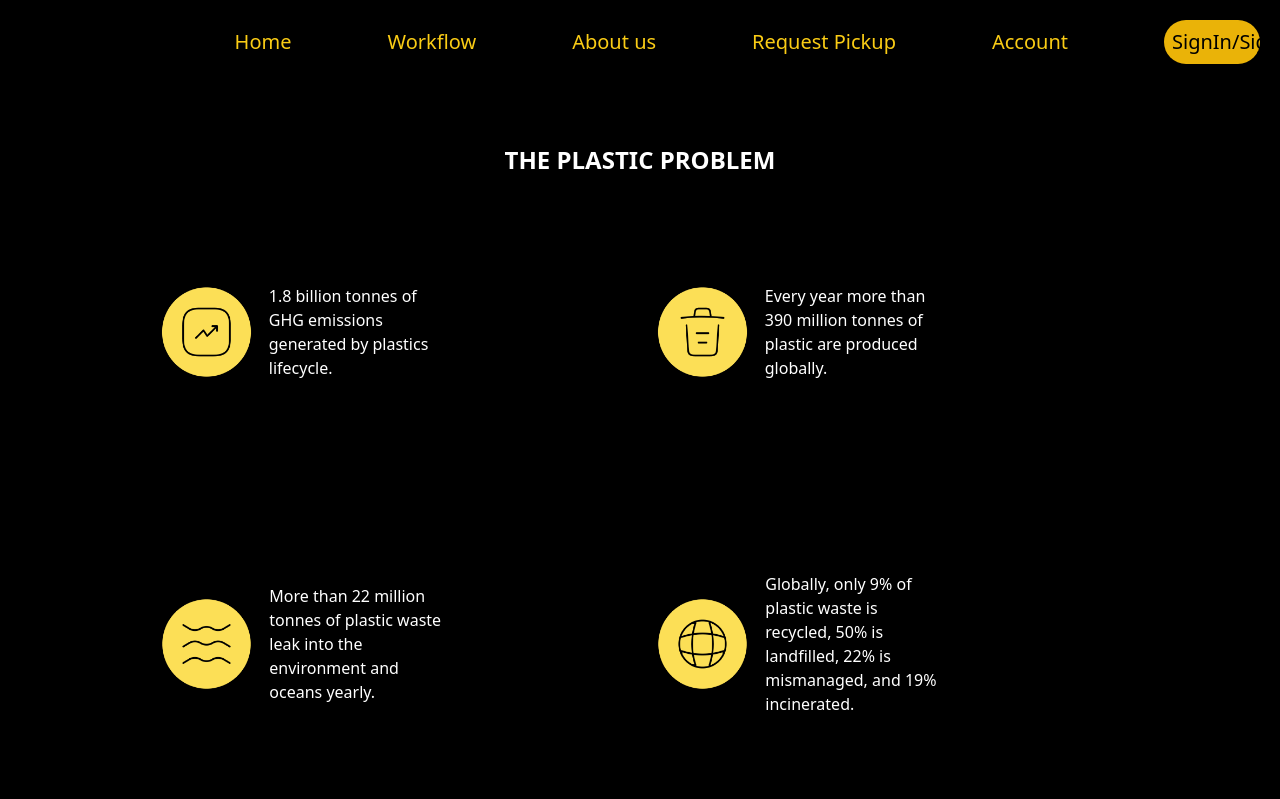
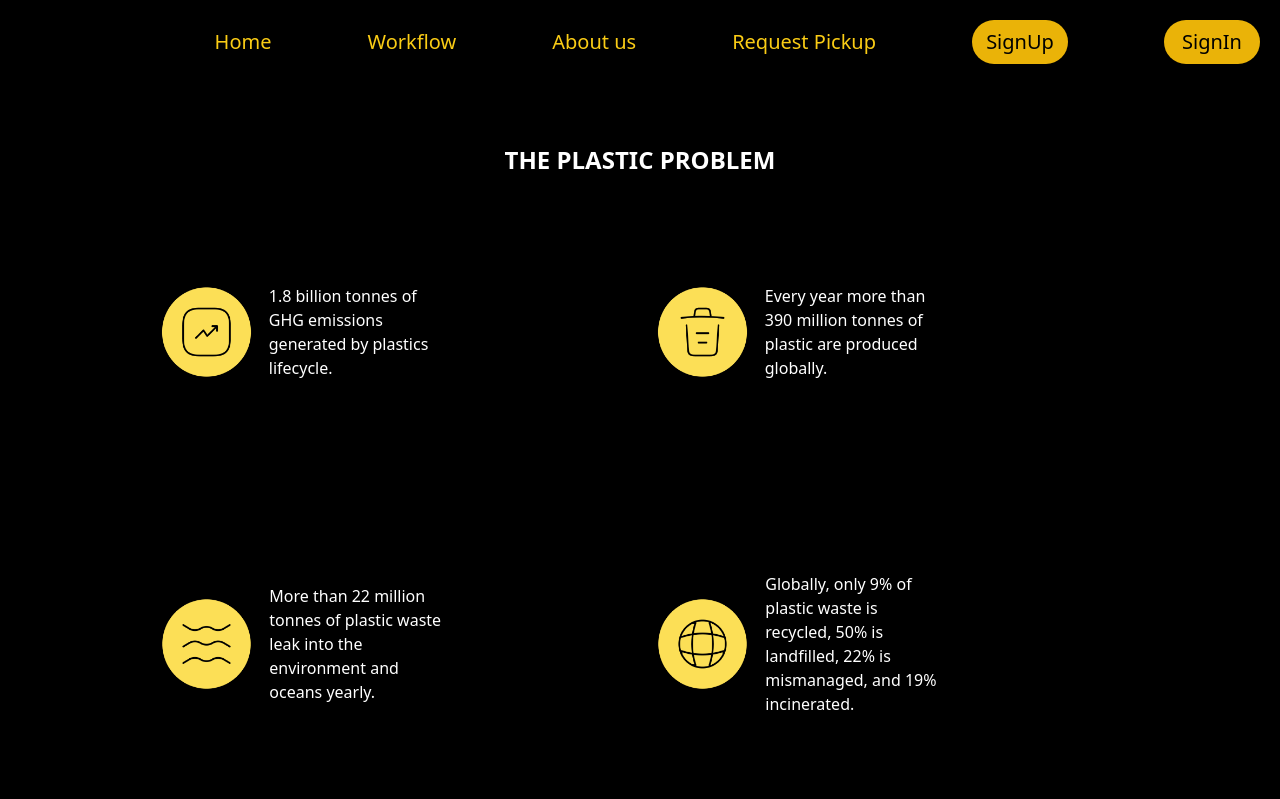
Before and after one commit to jagadeesh-debug/Recycle-Hub, a Django app: page / in a window 1280 px wide. Shown: the top 799 px of the page. Run offline with Django 5.2, Linux system fonts and the light colour scheme; some libraries are stand-ins or nearby versions.

Commit message:
userprofileupdate

```diff
--- a/hub/urls.py
+++ b/hub/urls.py
@@ -7,4 +7,6 @@ urlpatterns = [
     path("login", views.LoginView, name="login"),
     path("signup", views.SignupView, name="signup"),
     path("pickup", views.PickupView, name="pickup"),
+    path("user/<int:pk>", views.ProfileView.as_view(), name="profile"),
+    path("logout", views.Logout, name="logout"),
 ]
--- a/hub/views.py
+++ b/hub/views.py
@@ -1,8 +1,11 @@
 from django.shortcuts import render, redirect
-from django.contrib.auth import authenticate, login
+from django.views.generic import DetailView
+from django.contrib.auth import authenticate, login, logout
 from django.contrib.auth import get_user_model
-from .models import Custom_User
+from django.contrib.auth.models import User
 from .forms import Signup
+
+user = get_user_model
 
 
 # Create your views here.
@@ -32,5 +35,15 @@ def SignupView(request):
     return render(request, "signup.html", {"form": form})
 
 
+class ProfileView(DetailView):
+    model=User
+    template_name="Profile.html"
+
+
 def PickupView(request):
     return render(request, "pickup.html")
+
+
+def Logout(request):
+    logout(request)
+    return redirect("login")
--- a/recycle/urls.py
+++ b/recycle/urls.py
@@ -21,4 +21,5 @@ from django.urls import path, include
 urlpatterns = [
     path("admin/", admin.site.urls),
     path("", include("hub.urls"))
+
 ]
--- a/templates/index.html
+++ b/templates/index.html
@@ -57,11 +57,20 @@
                 <li class="hover:border-yellow-300"><a href="#home" class="text-yellow-400">Home</a></li>
                 <li><a href="#workflow" class="text-yellow-400">Workflow</a></li>
                 <li><a href="#about" class="text-yellow-400">About us</a></li>
-                <li><a href="{%url 'pickup'%}"class="text-yellow-400">Request Pickup</a></li>
-                <li><a href="#Myaccount" class="text-yellow-400">Account</a></li>
+                <li><a href="{%url 'pickup'%}" class="text-yellow-400">Request Pickup</a></li>
+                {%if user.is_authenticated%}
+                <li><a href="{%url 'profile' pk=request.user.pk%}" class="text-yellow-400">Account</a></li>
                 <li class="bg-yellow-500 w-24 text-lime-950 border border-none rounded-full text-center p-2 text-black">
-                    <button><a href="{%url 'login'%}" class="text-black">SignIn/SignUp</a></button>
+                    <button><a href="{%url 'logout'%}" class="text-black">Logout</a></button>
                 </li>
+                {%else%}
+                <li class="bg-yellow-500 w-24 text-lime-950 border border-none rounded-full text-center p-2 text-black">
+                    <button><a href="{%url 'signup'%}" class="text-black">SignUp</a></button>
+                </li>
+                <li class="bg-yellow-500 w-24 text-lime-950 border border-none rounded-full text-center p-2 text-black">
+                    <button><a href="{%url 'login'%}" class="text-black">SignIn</a></button>
+                </li>
+                {%endif%}
             </ul>
 
 
@@ -132,8 +141,8 @@
             <div class="relative w-full max-w-4xl px-4 py-8  ">
                 <div
                     class="flex flex-col items-end  md:ml-80 md:flex-row md:items-start md:space-x-8 relative mb-[5em]">
-                    <img src="{% static "images/f.jpg"%}" class="w-24 h-24 md:ml-28 md:w-32 md:h-32 rounded-full mb-4 md:mb-0"
-                        alt="Waste Collection">
+                    <img src="{% static "images/f.jpg"%}"
+                        class="w-24 h-24 md:ml-28 md:w-32 md:h-32 rounded-full mb-4 md:mb-0" alt="Waste Collection">
                     <div class="max-w-md md:ml-56">
                         <h3 class="text-yellow-400 text-xl md:text-2xl font-bold mb-2">WASTE COLLECTION</h3>
                         <p class="text-md text-pretty left-1/2">Involves gathering, and transporting discarded plastics
@@ -156,8 +165,8 @@
 
                 <div
                     class="flex flex-col items-end  md:ml-80 md:flex-row md:items-start md:space-x-8 relative mb-[5em]">
-                    <img src="{% static "images/t.jpg"%}" class="w-24 h-24 md:ml-28  md:w-32 md:h-32 rounded-full mb-4 md:mb-0"
-                        alt="Logistics">
+                    <img src="{% static "images/t.jpg"%}"
+                        class="w-24 h-24 md:ml-28  md:w-32 md:h-32 rounded-full mb-4 md:mb-0" alt="Logistics">
                     <div class="max-w-md text-center md:text-left">
                         <h3 class="text-yellow-400 text-xl md:text-2xl font-bold mb-2">LOGISTICS</h3>
                         <p class="text-lg">Streamlining plastic logistics to minimize environmental impact and optimize
@@ -177,7 +186,8 @@
                 </div>
 
                 <div class="flex flex-col items-end  md:ml-80 md:flex-row md:items-start md:space-x-8 mb-8">
-                    <img src="{% static "images/pl.jpg"%}" class="w-24 h-24 ml-28 md:w-32 md:h-32 rounded-full mb-4 md:mb-0" alt="Reuse">
+                    <img src="{% static "images/pl.jpg"%}"
+                        class="w-24 h-24 ml-28 md:w-32 md:h-32 rounded-full mb-4 md:mb-0" alt="Reuse">
                     <div class="max-w-md text-center md:text-left">
                         <h3 class="text-yellow-400 text-xl md:text-2xl font-bold mb-2">REUSE</h3>
                         <p class="text-lg">Plastic reuse fosters sustainable development by minimizing waste and
--- a/templates/signup.html
+++ b/templates/signup.html
@@ -15,6 +15,7 @@
     <div class="container">
         <form class="f2" method="post">
             {%csrf_token%}
+            <button><a href="{%url 'login'%}">&larr;</a></button>
             <h2>Sign Up</h2>
             <div class="b1">
                 <label class="l1">User Name {{form.username}}</label>
```
Also changed, not shown: templates/Profile.html (+4 -4 lines), templates/login.html (+4 -3 lines), db.sqlite3.
